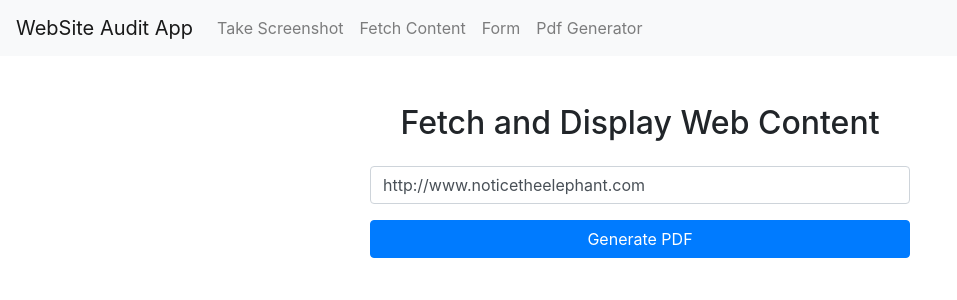
After one commit to IndiasFernandes/websiteAudit, a Django app: page /generate_pdf/ in a window 1280 px wide. The commit adds this page. Shown: the top 300 px of the page, without its empty margins (0-957 px from the left). Run offline with Django 4.2, Linux system fonts and the light colour scheme; some libraries are stand-ins or nearby versions.

Commit message:
Pdf Function Added.

```diff
--- a/templates/partials/header.html
+++ b/templates/partials/header.html
@@ -15,6 +15,9 @@
 <li class="nav-item">
     <a class="nav-link" href="{% url 'form' %}">Form</a>
 </li>
+        <li class="nav-item">
+    <a class="nav-link" href="{% url 'generate_pdf' %}">Pdf Generator</a>
+</li>
     </ul>
   </div>
 </nav>
--- /dev/null
+++ b/templates/pdf_creator.html
@@ -0,0 +1,50 @@
+{% extends 'partials/base.html' %}
+{% block content %}
+<div class="container mt-5">
+    <div class="row">
+        <div class="col-md-6 offset-md-3">
+            <h2 class="mb-4 text-center">Fetch and Display Web Content</h2>
+            <form id="webScrapperForm" method="get" class="needs-validation" novalidate>
+                <div class="form-group">
+                    <input type="text" name="url" class="form-control" placeholder="Enter URL here" value="http://www.noticetheelephant.com" required>
+                </div>
+                <div class="d-grid gap-2">
+                    <button type="button" id="generatePdf" class="btn btn-primary btn-block">Generate PDF</button>
+                </div>
+            </form>
+            <div id="contentStatus"></div>
+        </div>
+    </div>
+</div>
+<script src="https://code.jquery.com/jquery-3.5.1.min.js"></script>
+
+<script>
+$(document).ready(function() {
+    $('#webScrapperForm').submit(function(event) {
+        event.preventDefault();  // Prevent the default form submission.
+
+        var formData = $(this).serialize();
+        var actionUrl = "{% url 'web_scraper' %}" + "?" + formData; // Adjusted for clarity
+
+        // Fetch content or response.
+        $.get(actionUrl, function(response) {
+            $('#contentStatus').html(response);
+        }).fail(function() {
+            $('#contentStatus').html('<p>Error fetching content.</p>');
+        });
+    });
+
+    // Event listener for the PDF generation button
+    $('#generatePdf').click(function() {
+        var url = $('input[name="url"]').val(); // Get the URL from the input
+        if (url) {
+            // Replace 'generate_pdf' with the correct URL name for PDF generation
+            var pdfUrl = "{% url 'generate_pdf' %}" + "?url=" + encodeURIComponent(url);
+            window.location = pdfUrl; // Redirect to the backend view that generates and sends the PDF
+        } else {
+            alert('Please enter a URL.');
+        }
+    });
+});
+</script>
+{% endblock %}
--- a/websiteAudit/urls.py
+++ b/websiteAudit/urls.py
@@ -34,6 +34,7 @@ urlpatterns = [
     path('screenshot/', views.take_screenshot_view, name='take_screenshot'),
     path('web-scraper/', views.web_scraper_view, name='web_scraper'),
     path('clear-stdout/', views.clear_stdout, name='clear_stdout'),
+    path('generate_pdf/', views.generate_pdf_view, name='generate_pdf'),
 
 
 ] + static(settings.MEDIA_URL, document_root=settings.MEDIA_ROOT)
--- a/websiteAudit/views.py
+++ b/websiteAudit/views.py
@@ -2,6 +2,7 @@ from django.http import JsonResponse, HttpResponse
 from django.shortcuts import render
 import os
 from api.forms import ContactForm
+from utils.generate_pdf import generate_pdf
 from utils.web_scrapper import fetch_website_html
 from utils.take_screenshot import take_screenshot
 from websiteAudit import settings
@@ -52,3 +53,28 @@ def clear_stdout(request):
     with open(log_file_path, 'w') as log_file:
         log_file.truncate()
     return HttpResponseRedirect(reverse('display_stdout'))  # Redirect back to the stdout display page
+
+
+def generate_pdf_view(request):
+    if 'url' in request.GET:
+        url = request.GET['url']
+        # Assume fetch_website_html(url) fetches and returns the desired text/content
+        content = fetch_website_html(url)
+
+        # Define a suitable filename, perhaps based on the URL or a timestamp
+        filename = "your_filename"  # Define how you want to name your file
+
+        # Call your PDF generation function (this part remains largely unchanged)
+        generate_pdf(filename)  # Your existing function to generate the PDF
+
+        # Define the full path to the PDF
+        pdf_path = "./media/" + filename + ".pdf"
+
+        # Open the PDF file in binary mode and return it in the response
+        with open(pdf_path, 'rb') as pdf:
+            response = HttpResponse(pdf.read(), content_type='application/pdf')
+            response['Content-Disposition'] = 'attachment; filename="' + filename + '.pdf"'
+            return response
+
+    # Fallback in case the URL is not provided
+    return render(request, 'pdf_creator.html')
```
Also changed, not shown: api/bot_analysis.py (+5 -5 lines), utils/generate_pdf.py (added, +10 -0 lines).
